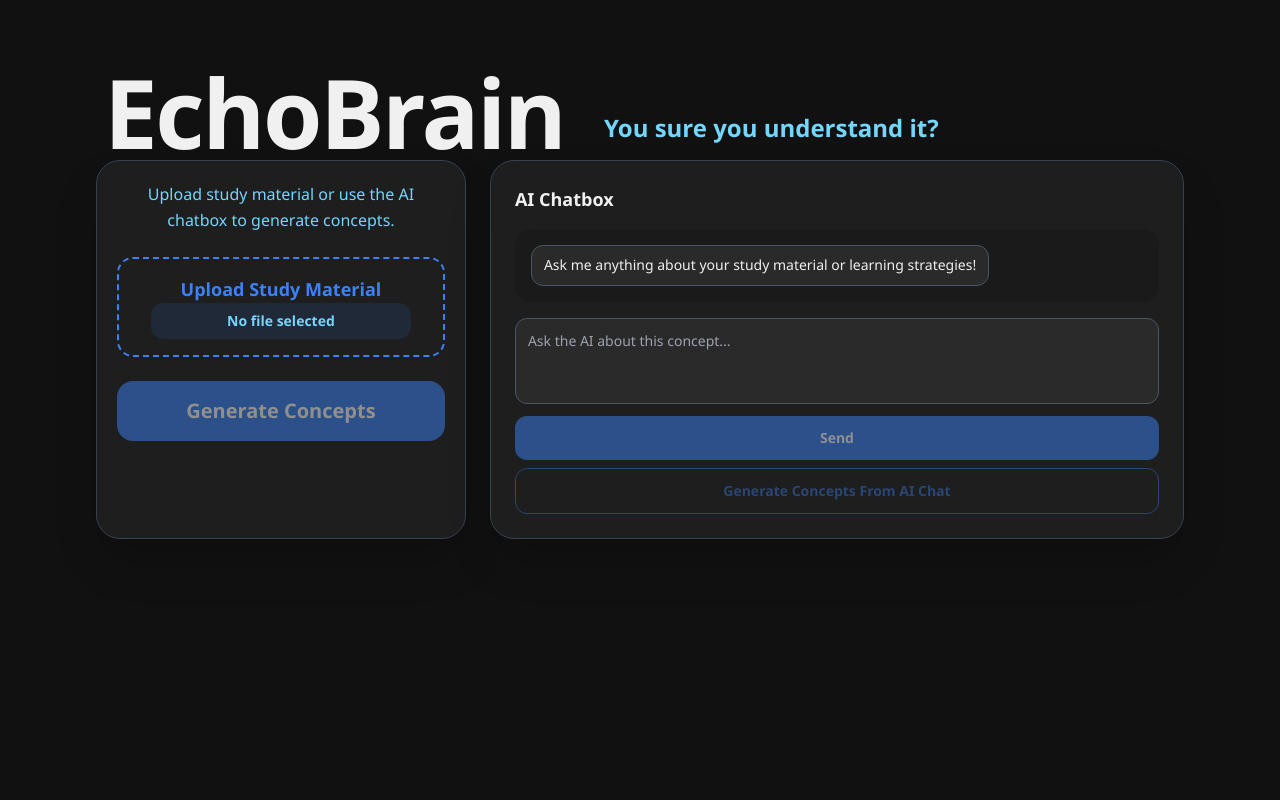
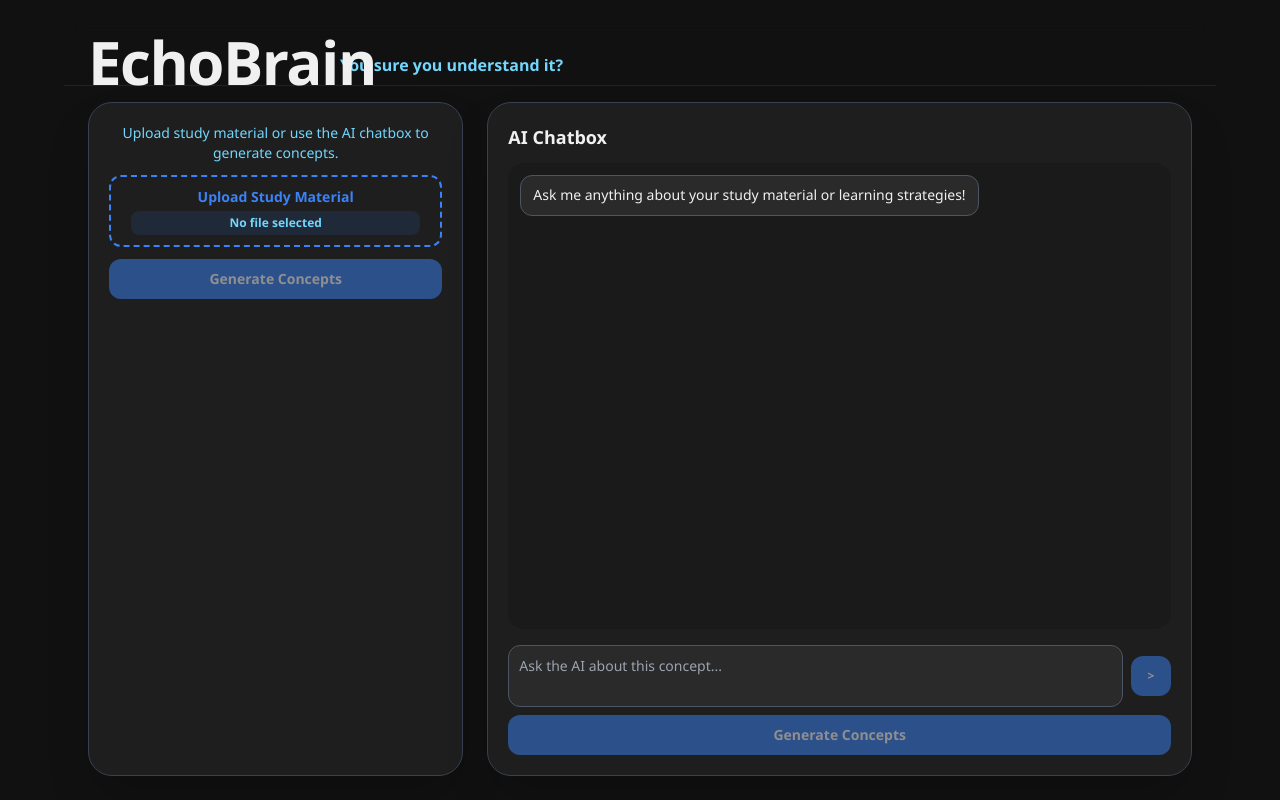
Before and after one commit to AnThuyNguyen/EchoBrain, a React (Vite) app: page / in a window 1280 px wide. Built offline with nearby package versions, Linux system fonts and the light colour scheme; the HTML template or start-up script is replaced by a standard one.

Commit message:
finish text base back end

```diff
--- a/src/App.jsx
+++ b/src/App.jsx
@@ -210,30 +210,16 @@
   };
 
   return (
-    <main className="mx-auto flex min-h-screen w-full max-w-6xl flex-col justify-start gap-4 p-4 sm:p-8">
-      <HeaderBar large={phase === 'onboarding'} />
-      <div className={`flex w-full flex-col gap-4 sm:gap-6 ${showChatbox ? 'lg:flex-row lg:items-stretch' : ''}`}>
+    <main className="mx-auto flex min-h-svh w-full max-w-6xl flex-col justify-start gap-3 p-3 sm:gap-4 sm:p-6">
+      <HeaderBar
+        large={phase === 'onboarding'}
+        showActions={phase !== 'onboarding' && phase !== 'celebration'}
+        canGoBack={canGoBack}
+        onGoBack={handleGoBack}
+        onEndSession={handleEndSession}
+      />
+      <div className={`flex w-full flex-col gap-4 sm:gap-6 ${showChatbox ? 'flex-1 lg:flex-row lg:items-stretch' : ''}`}>
         <section className={`w-full rounded-3xl border border-gray-700 bg-[var(--panel)] p-6 shadow-2xl sm:p-5 ${showChatbox ? 'lg:w-[34%] lg:shrink-0' : 'min-h-[34rem] sm:min-h-[38rem]'}`}>
-          {phase !== 'onboarding' && phase !== 'celebration' && (
-            <div className="mb-8 flex flex-wrap items-center justify-end gap-3">
-              <button
-                type="button"
-                onClick={handleGoBack}
-                disabled={!canGoBack}
-                className="rounded-lg border border-[var(--accent)]/35 px-4 py-2 text-sm font-semibold text-[var(--accent)] transition hover:bg-blue-950 disabled:cursor-not-allowed disabled:opacity-40"
-              >
-                Go Back
-              </button>
-              <button
-                type="button"
-                onClick={handleEndSession}
-                className="rounded-lg bg-[var(--warn)] px-4 py-2 text-sm font-semibold text-white transition hover:brightness-95"
-              >
-                End Session
-              </button>
-            </div>
-          )}
-
           {phase === 'onboarding' && (
             <div className="page-enter-pop" key="phase-onboarding">
               <OnboardingScreen
--- a/src/components/ChatboxPanel.jsx
+++ b/src/components/ChatboxPanel.jsx
@@ -62,10 +62,10 @@
   };
 
   return (
-    <aside className="flex h-[32rem] w-full flex-col rounded-3xl border border-gray-700 bg-[var(--panel)] p-5 shadow-2xl sm:p-6 lg:h-auto lg:flex-1">
-      <h2 className="mb-4 text-lg font-bold">AI Chatbox</h2>
+    <aside className="flex min-h-[20rem] w-full flex-1 flex-col rounded-3xl border border-gray-700 bg-[var(--panel)] p-3 shadow-2xl sm:p-5 lg:h-auto lg:flex-1">
+      <h2 className="mb-2 text-base font-bold sm:mb-3 sm:text-lg">AI Chatbox</h2>
 
-      <div className="mb-4 flex min-h-0 flex-1 flex-col gap-3 overflow-y-auto rounded-2xl bg-[#1a1a1a] p-4">
+      <div className="mb-3 flex min-h-0 flex-1 flex-col gap-2 overflow-y-auto rounded-2xl bg-[#1a1a1a] p-3">
         {messages.map((message) => (
           <div
             key={message.id}
@@ -83,33 +83,36 @@
       <label htmlFor="chatbox-input" className="sr-only">
         Ask the AI
       </label>
+      <div className="mt-1 flex items-center gap-2">
         <textarea
           id="chatbox-input"
           value={draft}
           onChange={(event) => setDraft(event.target.value)}
           onKeyDown={handleKeyDown}
           disabled={isLoading}
-        rows={3}
+          rows={2}
           placeholder="Ask the AI about this concept..."
-        className="w-full resize-none rounded-xl border border-gray-600 bg-[#2a2a2a] p-3 text-sm text-[var(--text-main)] outline-none ring-[var(--accent)] transition focus:ring-2 disabled:opacity-50"
+          className="min-h-[2.75rem] flex-1 resize-none rounded-xl border border-gray-600 bg-[#2a2a2a] p-2.5 text-sm text-[var(--text-main)] outline-none ring-[var(--accent)] transition focus:ring-2 disabled:opacity-50"
         />
 
         <button
           type="button"
           onClick={handleSend}
           disabled={isLoading || !draft.trim()}
-        className="mt-3 w-full rounded-xl bg-[var(--accent)] px-4 py-3 text-sm font-semibold text-white transition hover:bg-[var(--accent-strong)] disabled:cursor-not-allowed disabled:opacity-50"
+          aria-label={isLoading ? 'Sending message' : 'Send message'}
+          className="flex h-10 w-10 shrink-0 items-center justify-center rounded-xl bg-[var(--accent)] text-xs font-semibold text-white transition hover:bg-[var(--accent-strong)] disabled:cursor-not-allowed disabled:opacity-50"
         >
-        {isLoading ? 'Thinking…' : 'Send'}
+          {isLoading ? '...' : '>'}
         </button>
+      </div>
 
       <button
         type="button"
         onClick={() => onGenerateConceptsFromChat(messages)}
         disabled={isLoading || !hasConversation}
-        className="mt-2 w-full rounded-xl border border-[var(--accent)] px-4 py-3 text-sm font-semibold text-[var(--accent)] transition hover:bg-blue-950 disabled:cursor-not-allowed disabled:opacity-40"
+        className="mt-2 w-full rounded-xl bg-[var(--accent)] px-5 py-2.5 text-sm font-semibold text-white transition hover:bg-[var(--accent-strong)] disabled:cursor-not-allowed disabled:opacity-50"
       >
-        Generate Concepts From AI Chat
+        Generate Concepts
       </button>
     </aside>
   );
--- a/src/components/HeaderBar.jsx
+++ b/src/components/HeaderBar.jsx
@@ -1,31 +1,57 @@
-function HeaderBar({ large }) {
+function HeaderBar({ large, showActions, canGoBack, onGoBack, onEndSession }) {
   return (
-    <div className="relative z-10 flex min-h-[5rem] items-end gap-3 px-2 sm:min-h-[7rem]">
+    <div className="sticky top-0 z-30 -mx-3 border-b border-gray-800/80 bg-[var(--bg)]/95 px-3 py-2 backdrop-blur sm:-mx-6 sm:px-6">
+      <div className="flex flex-wrap items-start justify-between gap-3">
+        <div className="flex flex-col items-start gap-0.5 sm:flex-row sm:items-end sm:gap-x-3">
           <div
-        className={`relative shrink-0 overflow-visible transition-[width,height] duration-500 ease-out motion-reduce:transition-none ${
+            className={`relative shrink-0 overflow-visible transition-none sm:transition-[width,height] sm:duration-500 sm:ease-out motion-reduce:transition-none ${
               large
-            ? 'h-[3.75rem] w-[20rem] sm:h-[5rem] sm:w-[30.5rem]'
-            : 'h-[1.5rem] w-[7.6rem] sm:h-[2rem] sm:w-[18rem]'
+                ? 'h-[2.8rem] w-[15rem] sm:h-[3.75rem] sm:w-[20rem]'
+                : 'h-[2.8rem] w-[15rem] sm:h-[1.5rem] sm:w-[10rem]'
             }`}
           >
             <h1
-          className={`absolute left-0 top-0 origin-left font-bold leading-none tracking-tight text-6xl text-[var(--text-main)] transition-transform duration-500 ease-out will-change-transform motion-reduce:transition-none sm:text-8xl ${
-            large ? 'scale-100' : 'scale-[0.60] sm:scale-[0.60]'
+              className={`absolute left-0 top-0 origin-left font-bold leading-none tracking-tight text-[var(--text-main)] transition-none will-change-transform sm:transition-transform sm:duration-500 sm:ease-out motion-reduce:transition-none ${
+                large
+                  ? 'scale-100 text-5xl sm:text-6xl'
+                  : 'scale-100 text-5xl sm:scale-[0.60] sm:text-6xl'
               }`}
             >
               EchoBrain
             </h1>
           </div>
           <span
-        className={`whitespace-nowrap bg-[var(--bg)] font-semibold text-[var(--text-soft)] transition-all duration-500 ease-out motion-reduce:transition-none ${
+            className={`font-semibold text-[var(--text-soft)] transition-none sm:transition-all sm:duration-500 sm:ease-out motion-reduce:transition-none ${
               large
-            ? 'text-lg opacity-100 sm:text-2xl'
-            : 'translate-y-4 text-sm opacity-90 sm:translate-y-5 sm:text-base'
+                ? 'text-base opacity-100 sm:text-xl'
+                : 'text-base opacity-90 sm:translate-y-3 sm:text-base'
             }`}
           >
             You sure you understand it?
           </span>
         </div>
+
+        {showActions && (
+          <div className="flex flex-wrap items-center justify-end gap-2">
+            <button
+              type="button"
+              onClick={onGoBack}
+              disabled={!canGoBack}
+              className="rounded-lg border border-[var(--accent)]/35 px-4 py-2 text-sm font-semibold text-[var(--accent)] transition hover:bg-blue-950 disabled:cursor-not-allowed disabled:opacity-40"
+            >
+              Go Back
+            </button>
+            <button
+              type="button"
+              onClick={onEndSession}
+              className="rounded-lg bg-[var(--warn)] px-4 py-2 text-sm font-semibold text-white transition hover:brightness-95"
+            >
+              End Session
+            </button>
+          </div>
+        )}
+      </div>
+    </div>
   );
 }
 
--- a/src/components/OnboardingScreen.jsx
+++ b/src/components/OnboardingScreen.jsx
@@ -13,8 +13,8 @@
   };
 
   return (
-    <div className="flex flex-col items-center gap-6 text-center">
-      <p className="max-w-xl text-base leading-relaxed text-[var(--text-soft)]">
+    <div className="flex flex-col items-center gap-3 text-center">
+      <p className="text-xs leading-relaxed text-[var(--text-soft)] sm:text-sm">
         Upload study material or use the AI chatbox to generate concepts.
       </p>
 
@@ -30,10 +30,10 @@
         type="button"
         onClick={handleUploadClick}
         disabled={isGenerating}
-        className="w-full max-w-md rounded-2xl border-2 border-dashed border-[var(--accent)] px-8 py-4 text-lg font-semibold text-[var(--accent)] transition hover:bg-blue-950 disabled:opacity-50"
+        className="w-full max-w-md rounded-xl border-2 border-dashed border-[var(--accent)] px-5 py-2.5 text-sm font-semibold text-[var(--accent)] transition hover:bg-blue-950 disabled:opacity-50"
       >
         Upload Study Material
-        <p className="rounded-xl bg-gray-800 px-4 py-2 text-sm text-[var(--text-soft)]">
+        <p className="mt-1 rounded-lg bg-gray-800 px-3 py-1 text-xs text-[var(--text-soft)]">
           {fileName || 'No file selected'}
         </p>
       </button>
@@ -42,7 +42,7 @@
         type="button"
         onClick={onGenerateFromMaterial}
         disabled={!fileName || isGenerating}
-        className="w-full max-w-md rounded-2xl bg-[var(--accent)] px-8 py-4 text-xl font-semibold text-white transition hover:bg-[var(--accent-strong)] disabled:cursor-not-allowed disabled:opacity-50"
+        className="w-full max-w-md rounded-xl bg-[var(--accent)] px-5 py-2.5 text-sm font-semibold text-white transition hover:bg-[var(--accent-strong)] disabled:cursor-not-allowed disabled:opacity-50"
       >
         {isGenerating ? 'Extracting Concepts…' : 'Generate Concepts'}
       </button>
```
Lines whose indentation alone changed are shown as unchanged.
